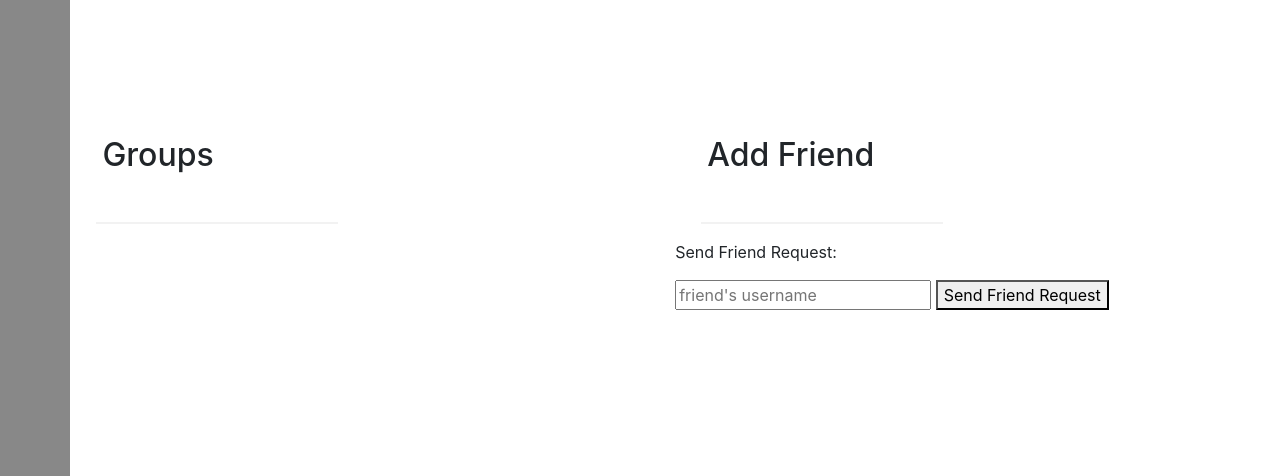
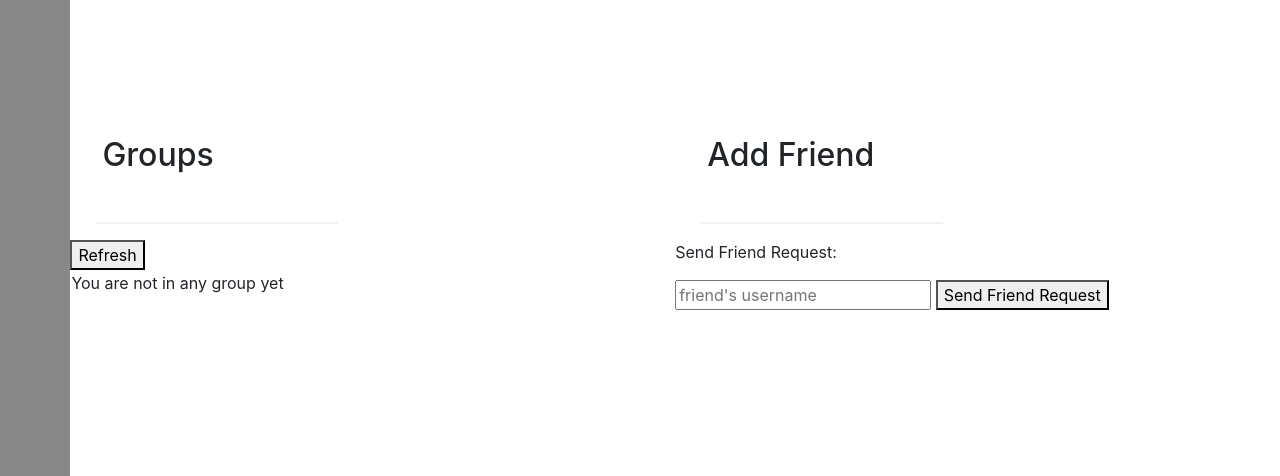
Before and after one commit to BlindTerran/MessagingApplication-Python, a Flask app: template templates/friends.jinja in a window 1280 px wide; the page is wider, and only the part inside the window is pictured. Shown: the part 324-800 px from the top of that part. Run offline with Flask 3, Linux system fonts and the light colour scheme; the template is opened without the code that fills it: most values are stand-ins (such as "Sample title", 1, 10 or a date in 2020); some libraries are stand-ins or nearby versions.

Commit message:
[FEAT] Complete group chat and friends page
Basic functions including group chat, private chat, friends page are completed. This update makes the buttons on the side bar to be clickable and redirect users to other pages. Fixed bug when users signup and the theme colour is not displayed.
No time to write the file change log

```diff
--- a/app.py
+++ b/app.py
@@ -66,7 +66,7 @@ def login_user():
 
     colours = ThemeColour();
     # if the login is successful, returns the url for the home page with aquery parameters, username, theme colours
-    return url_for('home', username=request.json.get("username"),
+    return url_for('home', username=request.json.get("username"), theme_colour=theme_colour,
                    primary_colour=colours.get_primary_colour(theme_colour),
                    secondary_colour=colours.get_secondary_colour(theme_colour),
                    font_colour=colours.get_font_colour(theme_colour))
@@ -91,10 +91,11 @@ def signup_user():
         abort(404)
     username = request.json.get("username")
     password = request.json.get("password")
+    theme_colour = request.json.get("themeColour")
 
     if db.get_user(username) is None:
         db.insert_user(username, password)
-        return url_for('home', username=username)
+        return url_for('home', username=username, theme_colour=theme_colour)
     return "Error: User already exists."
 
 # handler when a "404" error happens
@@ -108,12 +109,39 @@ def home():
     if request.args.get("username") is None:
         abort(404)
     username = request.args.get("username")
+    theme_colour = request.args.get("theme_colour")
+    colours = ThemeColour()
     primary_colour = request.args.get("primary_colour")
     secondary_colour = request.args.get("secondary_colour")
     font_colour = request.args.get("font_colour")
-    return render_template("chat.jinja", username=username,
-                           primary_colour=primary_colour, secondary_colour=secondary_colour,
-                           font_colour=font_colour)
+    return render_template("chat.jinja", username=username, theme_colour=theme_colour,
+                           primary_colour=colours.get_primary_colour(theme_colour),
+                           secondary_colour=colours.get_secondary_colour(theme_colour),
+                           font_colour=colours.get_font_colour(theme_colour))
+
+@app.route("/chat")
+def chat():
+    username = request.args.get("username")
+    theme_colour = request.args.get("theme_colour")
+    if username is None:
+        abort(404)
+    colours = ThemeColour()
+    return render_template("chat.jinja", username=username, theme_colour=theme_colour,
+                           primary_colour=colours.get_primary_colour(theme_colour),
+                            secondary_colour=colours.get_secondary_colour(theme_colour),
+                            font_colour=colours.get_font_colour(theme_colour))
+
+@app.route("/friends")
+def friends():
+    username = request.args.get("username")
+    theme_colour = request.args.get("theme_colour")
+    if username is None:
+        abort(404)
+    colours = ThemeColour()
+    return render_template("friends.jinja", username=username, theme_colour=theme_colour,
+                           primary_colour=colours.get_primary_colour(theme_colour),
+                           secondary_colour=colours.get_secondary_colour(theme_colour),
+                           font_colour=colours.get_font_colour(theme_colour))
 
 @app.route("/send_friend_request", methods=["POST"])
 def send_friend_request():
@@ -256,6 +284,17 @@ def get_group_chat_members():
         return jsonify({"no_members": True})
     return jsonify({"members": members}), 200
 
+@app.route("/get_group_chats", methods=["POST"])
+def get_group_chats():
+    username = request.json.get("username")
+    group_chats = db.get_group_chats(username)
+    if not group_chats:
+        return jsonify({"no_group_chats": True})
+    group_chats_json = []
+    for chat_room in group_chats:
+        group_chats_json.append(chat_room.to_dict())
+    return jsonify(group_chats_json), 200
+
 
 # ==================== TEST PAGE ====================
 # return the page jinja file you want to test
@@ -265,7 +304,7 @@ def test_page():
     colours = ThemeColour()
     username = "tim" # log in as which user, for testing purposes
     # return the target page you want to test
-    return render_template('chat.jinja', username=username, primary_colour=colours.get_primary_colour(theme_colour),
+    return render_template('friends.jinja', username=username, primary_colour=colours.get_primary_colour(theme_colour),
                            secondary_colour=colours.get_secondary_colour(theme_colour),
                            font_colour=colours.get_font_colour(theme_colour))
 
--- a/db.py
+++ b/db.py
@@ -19,6 +19,7 @@ Path("database") \
 engine = create_engine("sqlite:///database/main.db", echo=False)
 
 # initializes the database
+# Base.metadata.drop_all(engine)
 Base.metadata.create_all(engine)
 
 # Base.metadata.drop_all(engine, [Counter.__table__])
@@ -273,6 +274,16 @@ def get_active_chats(username: str):
         chatrooms = session.query(Chatroom).join(UserGroup).filter(UserGroup.user_id == username).all()
         return chatrooms
 
+def get_group_chats(username: str):
+    with Session(engine) as session:
+        user_group = session.query(UserGroup).filter(UserGroup.user_id == username).all()
+        chatrooms = []
+        for u in user_group:
+            chatroom = session.query(Chatroom).filter(Chatroom.chatroom_id == u.chatroom_id).first()
+            if chatroom is not None:
+                chatrooms.append(chatroom)
+        return chatrooms
+
 def store_message(chatroom_id: int, sender: str, message: str):
     with Session(engine) as session:
         message = Message(
--- a/templates/friends.jinja
+++ b/templates/friends.jinja
@@ -135,7 +135,7 @@
                 </path>
             </svg>
         </a>
-        <a href="{{ url_for('test_page') }}">
+        <a href="{{ url_for('chat', username=username, theme_colour=theme_colour) }}">
             <svg class="chat-icon" viewBox="0 0 512 512">
                 <path d="M256 32C114.6 32 0 125.1 0 240c0 49.63 21.35 94.98 56.97 130.7
                         c-12.5 50.37-54.27 95.27-54.77 95.77c-2.25 2.25-2.875 5.734-1.5 8.734
@@ -146,7 +146,7 @@
         </a>
         <div class="friends-icon-container">
         <div class="indicator-bar"></div>
-            <a href="{{ url_for('test_page') }}">
+            <a href="{{ url_for('friends', username=username, theme_colour=theme_colour) }}">
                 <svg class="friends-icon" viewBox="0 0 24 24">
                     <path fill="none" d="M0 0h24v24H0z"></path>
                     <path d="M16.67 13.13C18.04 14.06 19 15.32 19 17v3h4v-3c0-2.18-3.57-3.47-6.33-3.87zM9 4a4 4 0 1 0 0 8
@@ -203,6 +203,10 @@
     <div>
         <h2 class="section-title">Groups</h2>
         <hr class="horizontal-divider">
+        <button id="refresh-group">Refresh</button>
+        <div id="groups-container">
+
+        </div>
     </div>
     <div>
         <h2 class="section-title">Add Friend</h2>
@@ -215,7 +219,19 @@
     </div>
 </div>
 
+<script src="/static/js/libs/socket.io.min.js"></script>
 <script>
+    const socket = io();
+
+    function joinRoom(receiver) {
+        let username = Cookies.get('username');
+        socket.emit("join", username, receiver);
+
+        // redirect to the chat page
+        let themeColour = "{{ theme_colour }}";
+        window.location.href = `{{ url_for('chat') }}?username=${username}&theme_colour=${themeColour}`;
+    }
+
     function isSuccessfulAddFriend(string) {
         if (string.startsWith("Successfully ")) {
             return true;
@@ -305,7 +321,7 @@
             // click event handler for the chat button
             $(".chat-button").click(function() {
                 let receiver = $(this).data("friend");
-                join_room(receiver);
+                joinRoom(receiver);
             });
 
             // remove friend button click event handler
@@ -360,6 +376,32 @@
     $("#refresh").click(refreshFriendRequests);
     $(document).ready(refreshFriendRequests);
 
+    async function refreshGroups() {
+        let groupsURL = "{{ url_for('get_group_chats') }}";
+        let res = await axios.post(groupsURL, { username: Cookies.get('username') });
+
+        let container = $("#groups-container");
+        container.empty();
+
+        if (res.data.no_group_chats) {
+            let row = $(`<tr><td>You are not in any group yet</td></tr>`);
+            container.append(row);
+        } else {
+            for (let group of res.data) {
+                let groupElement = $(`<tr><td>${group.chatroom_name}</td><td><button class="group-chat-button" data-group="${group.group_id}">Chat</button></td></tr>`);
+                container.append(groupElement);
+            }
+
+            $(".group-chat-button").click(function() {
+                let username = Cookies.get('username');
+                let themeColour = "{{ theme_colour }}";
+                window.location.href = `{{ url_for('chat') }}?username=${username}&theme_colour=${themeColour}`;
+            });
+        }
+    }
+    $("#refresh-group").click(refreshGroups);
+    $(document).ready(refreshGroups);
+
 </script>
 
 
```
Also changed, not shown: templates/chat.jinja (+14 -3 lines).
